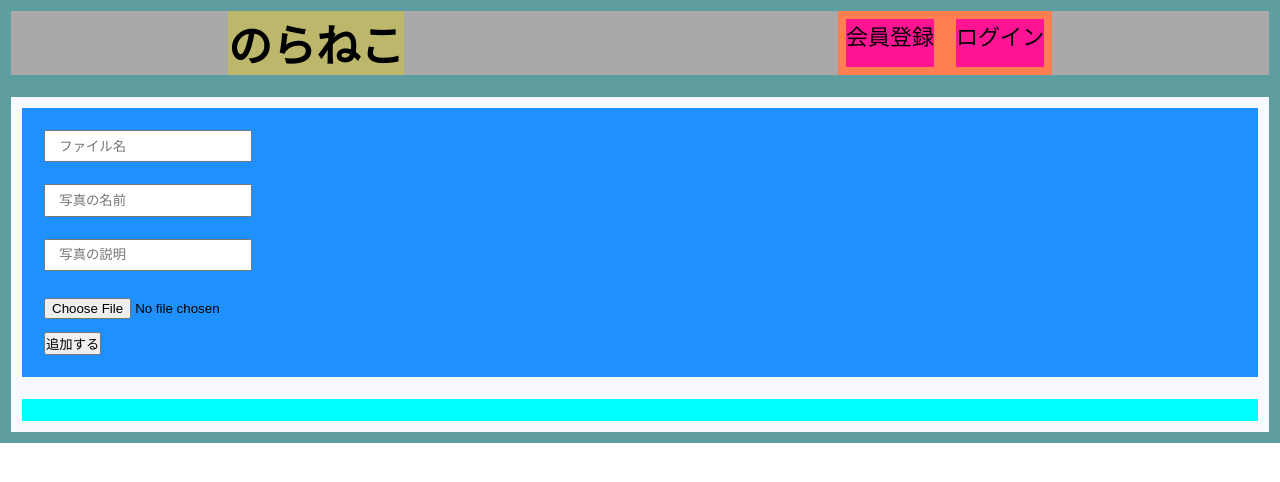
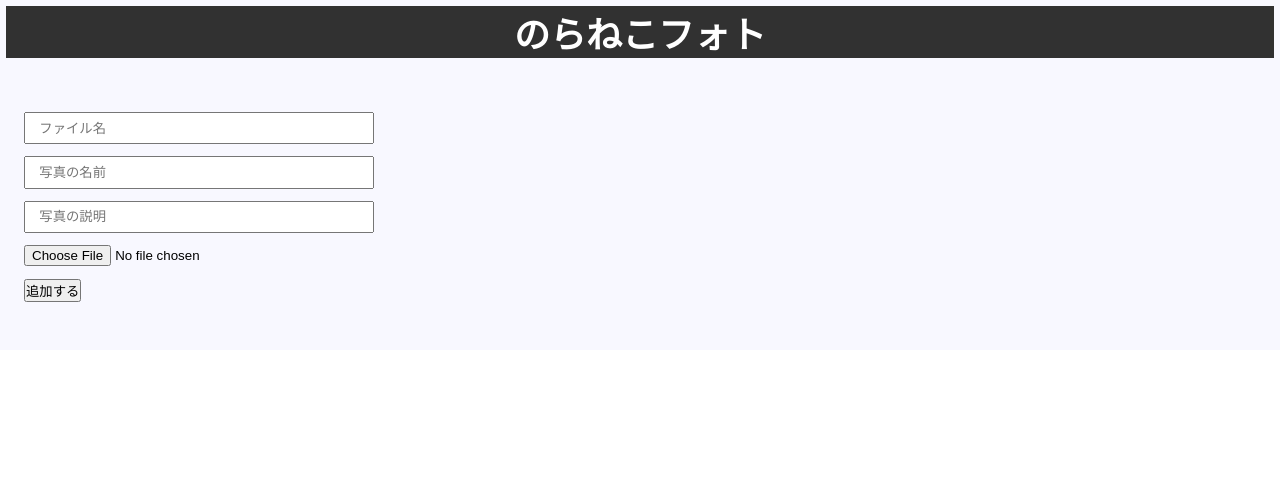
Before and after one commit to osushicrusher/galleryexample, a PHP site: page / in a window 1280 px wide. Shown: the top 482 px of the page. Run offline with PHP 8.4, Linux system fonts and the light colour scheme; data that the repository does not hold is empty.

Commit message:
微修正

```diff
--- a/css/style.css
+++ b/css/style.css
@@ -4,50 +4,49 @@
     box-sizing: border-box;
 }
 
-
 .wrapper {
-    background-color: cadetblue;
-    font-size: 14px;
+    background-color: ghostwhite;
+    font-size: 10px;
     padding: .5em;
 }
 
-.header {
-    background-color: darkgrey;
-    display: flex;
-    justify-content: space-around;
-}
-
 .heading-primary {
-    background-color: darkkhaki;
+    background-color: #313131;
+    color: #fff;
+    font-size: 3em;
+    text-align: center;
 }
 
 .heading-secondary {
-    font-size: .8em;
+    font-size: 1.2em;
 }
 
-.nav-lists {
-    background-color: coral;
-    display: flex;
-    padding: 8px;
-}
-
-.nav-list {
-    background-color: deeppink;
-    list-style: none;
-}
-
-.nav-list:not(:last-child) {
-    margin-right: 1em;
+.delete-text {
+    color: red;
+    margin-top: 1em;
+    text-align: center;
 }
 
 main {
-    background-color: ghostwhite;
-    margin-top: 1em;
+    margin-top: 3em;
     padding: .5em;
 }
 
+.gallery-upload {
+    padding: 1em;
+}
+
+.gallery-upload input[type="text"] {
+    padding: .5em 1em;
+    max-width: 350px;
+    width: 70%;
+}
+
+.gallery-upload p:not(:first-child), .gallery-upload button{
+    margin-top: 1em;
+}
+
 .gallery-items {
-    background-color: aqua;
     display: flex;
     flex-wrap: wrap;
     margin-top: 1em;
@@ -55,8 +54,9 @@ main {
 }
 
 .gallery-item {
-    background-color: blueviolet;
+    border: 1px solid #313131;
     margin-top: 1em;
+    padding: 1em;
     width: calc((100% - (2em * 1)) / 2);
 }
 
@@ -72,18 +72,50 @@ main {
     height: 120px;
 }
 
-.gallery-upload {
-    background-color: dodgerblue;
+.content {
     padding: 1em;
 }
 
-.gallery-upload input[type="text"] {
-    padding: .5em 1em;
+.content-img-box {
+    background-size: cover;
+    background-position: center;
+    background-repeat: no-repeat;
+    margin: 0 auto;
+    height: 240px;
+    width: 80%;
 }
 
-.gallery-upload p:not(:first-child), .gallery-upload button{
+.content-desc {
+    border: 2px solid #313131;
+    margin-top: 2em;
+    padding: 1em;
+}
+
+.btn-box {
+    display: flex;
+    justify-content: center;
+}
+
+input[type="submit"], input[type="button"] {
+    background: white;
+    border-radius: 5px;
+    font-size: 1.2em;
+    margin: 1em;
+    padding: .2em;
+}
+
+.txt-center {
+    text-align: center;
+}
+
+.txt-right {
+    text-align: right;
+}
+
+.mt-small {
     margin-top: 1em;
 }
+
 
 
 @media screen and (max-width: 767px) {
@@ -96,13 +128,17 @@ main {
     .img-box {
         height: 150px;
     }
+
+    .content {
+        font-size: 1.4em;
+    }
+
+    .content-img-box {
+        height: 280px;
+    }
 }
 
 @media screen and (min-width: 768px) {
-
-    .wrapper {
-        font-size: 18px;
-    }
 
     .gallery-item {
         margin-left: 1em;
@@ -113,12 +149,22 @@ main {
         height: 180px;
     }
 
+    .content {
+        font-size: 1.6em;
+        display: flex;
+    }
+
+    .content-img-box {
+        height: 340px;
+        width: 50%;
+    }
+
 }
 
 @media screen and (min-width: 1024px) {
 
     .wrapper {
-        font-size: 22px;
+        font-size: 12px;
     }
 
     .gallery-item {
@@ -128,4 +174,14 @@ main {
     .img-box {
         height: 200px;
     }
+
+    .content {
+        font-size: 2em;
+    }
+
+    .content-img-box {
+        height: 480px;
+        width: 40%;
+    }
+
 }
--- a/includes/dbh.php
+++ b/includes/dbh.php
@@ -1,13 +1,11 @@
 <?php
 
-try {
 // データソースネーム
 $dsn = 'mysql:dbname=galleryexample;host=localhost;charset=utf8';
 // ユーザーネーム
 $username = "root";
 // パスワード
 $password = "";
-
 // データベースハンドラ
 $dbh = new PDO(
     $dsn,
@@ -18,8 +16,5 @@ try {
         PDO::ATTR_EMULATE_PREPARES => false // 静的プレースホルダを用いる
     )
 );
-} catch (PDOException $e) {
-    $error = $e->getMessage();
-}
 
 ?>
--- a/includes/gallery-upload.php
+++ b/includes/gallery-upload.php
@@ -32,7 +32,7 @@
             if($fileError === 0) {
                 if ($fileSize < 2000000) {
                     $imageFullName = $newFileName . "." . uniqid("", true) . "." . $fileActualExt;
-                    $fileDestination = "img/" . $imageFullName;
+                    $fileDestination = "../img/" . $imageFullName;
 
                     // データベースへの接続
                     include_once "dbh.php";
--- a/index.php
+++ b/index.php
@@ -9,17 +9,11 @@
     <link rel="stylesheet" href="./css/style.css">
     <meta charset="UTF-8">
     <meta name="viewport" content="width=device-width, initial-scale=1.0">
-    <title>Document</title>
+    <title>のらねこフォト</title>
 </head>
 <body>
     <div class="wrapper">
-        <header id="header" class="header">
-            <h1 class="heading-primary">のらねこ</h1>
-            <ul class="nav-lists">
-                <li class="nav-list">会員登録</li>
-                <li class="nav-list">ログイン</li>
-            </ul>
-        </header>
+        <h1 class="heading-primary">のらねこフォト</h1>
         <main>
         <?php
             if(isset($_SESSION['username'])) {
@@ -64,9 +58,12 @@
                             <h2 class="heading-secondary">'.$result["titleGallery"].'</h2>
                             <p>'.$result["descGallery"].'</p>
                         </a>
-                        <form method="POST" action="content.php">
-                        <input type="submit" value="詳しく">
+                        <form method="POST" action="includes/content.php" enctype="multipart/form-data">
+                        <p class="txt-center"><input type="submit" value="詳細"></p>
+                        <input type="hidden" name="id" value="'.$result["idGallery"].'">
                         <input type="hidden" name="imgfullname" value="'.$result["imgFullNameGallery"].'">
+                        <input type="hidden" name="title" value="'.$result["titleGallery"].'">
+                        <input type="hidden" name="desc" value="'.$result["descGallery"].'">
                         </form>
                     </div>';
                     }
```
Lines whose indentation alone changed are shown as unchanged.
